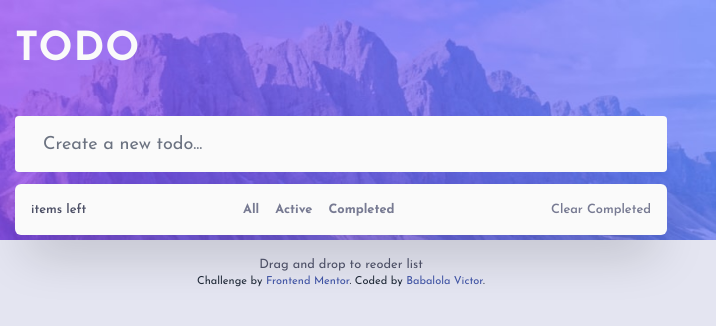
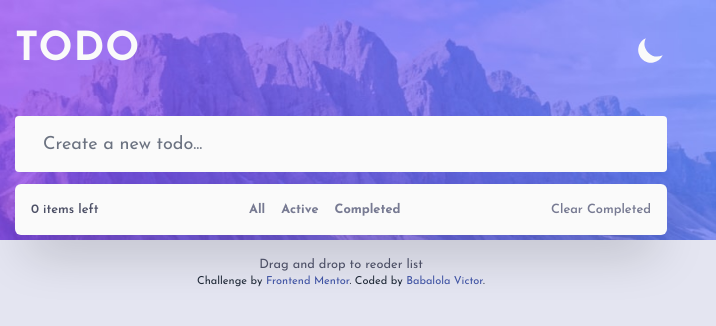
Before and after one commit to ZHADOW999/todo-web-app, a website: page index.html in a window 1280 px wide. Shown: the full height of the page, 299-1015 px from the left. Drawn offline with Linux system fonts and the light colour scheme; the site is published under a folder, as on GitHub Pages, so addresses that start at the root find nothing.

Commit message:
Update index.html

```diff
--- a/index.html
+++ b/index.html
@@ -95,6 +95,6 @@
 
 
 
-  <script src="/dist/app.js"></script>
+  <script src="./dist/app.js"></script>
 </body>
 </html>
```
